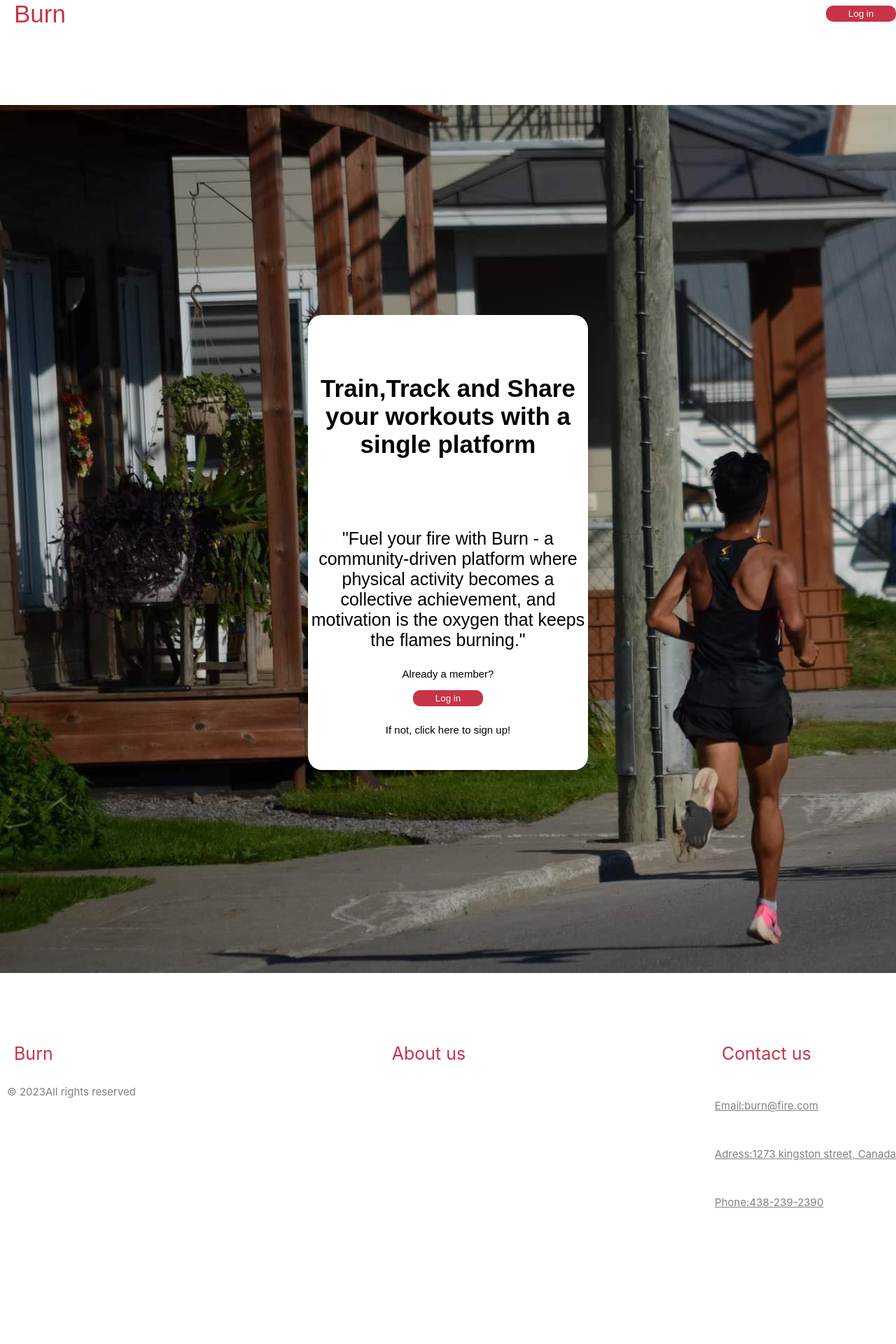
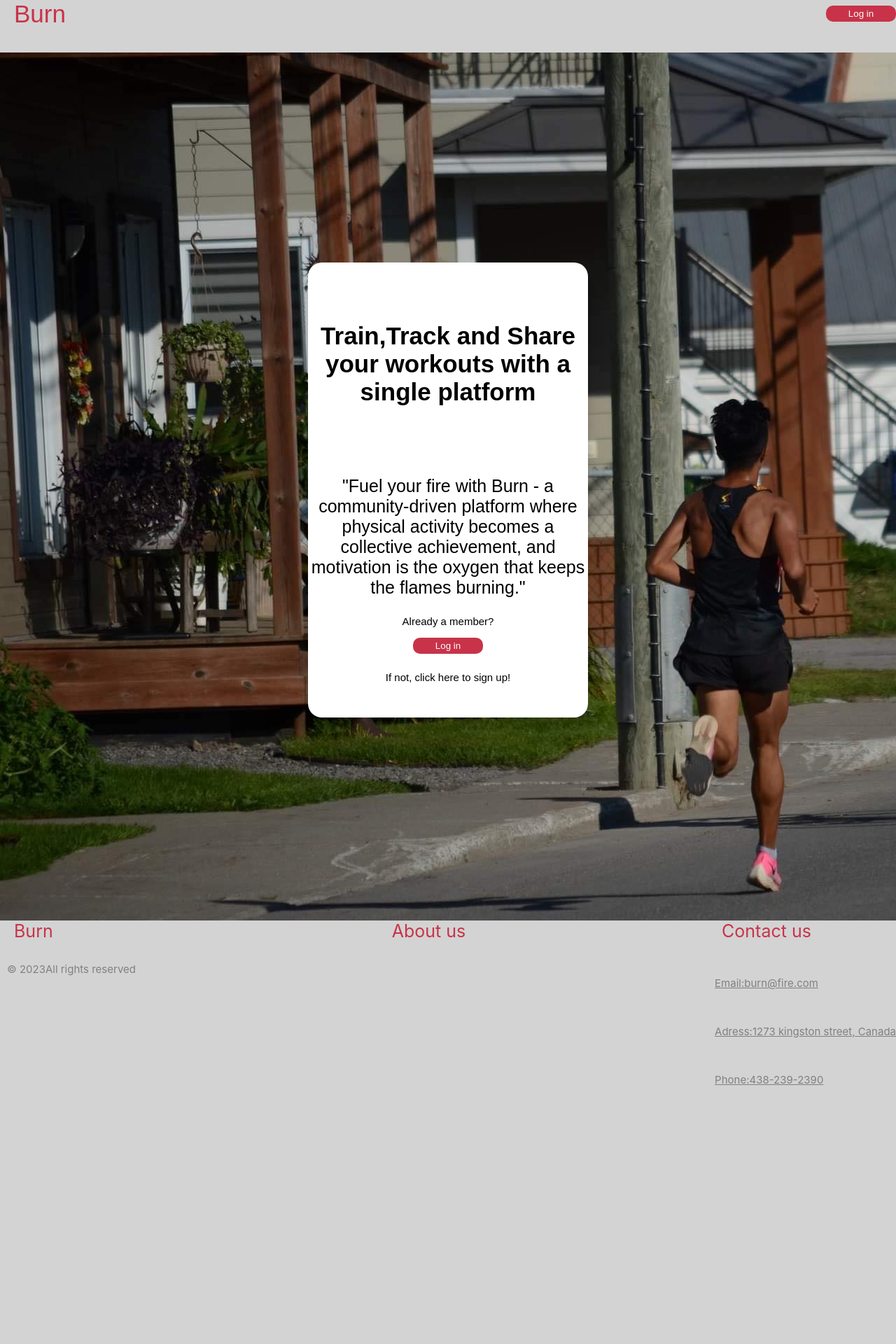
Before and after one commit to Doan111/Final-project, a React (Create React App) app in the folder frontend/: page / in a window 1280 px wide. Shown: the top 1920 px of the page at 70% size. Built offline with nearby package versions, Linux system fonts and the light colour scheme.

Commit message:
styling homepage

```diff
--- a/frontend/package.json
+++ b/frontend/package.json
@@ -10,6 +10,7 @@
     "@testing-library/user-event": "^13.5.0",
     "react": "^18.2.0",
     "react-dom": "^18.2.0",
+    "react-icons": "^4.8.0",
     "react-router-dom": "^6.9.0",
     "react-scripts": "5.0.1",
     "styled-component": "^2.8.0",
--- a/frontend/src/components/Footer.js
+++ b/frontend/src/components/Footer.js
@@ -57,7 +57,8 @@ const Foot = styled.footer`
 `;
 const FooterWrapper = styled.div`
   position: relative;
-  top: 200px;
+  top: 0px;
+  background-color: lightgray;
 `;
 
 export default Footer;
--- a/frontend/src/components/Header.js
+++ b/frontend/src/components/Header.js
@@ -3,6 +3,7 @@ import { Link } from "react-router-dom";
 import LogInButton from "./LogInButton";
 import LogOutButton from "./LogOutButton";
 import { useAuth0 } from "@auth0/auth0-react";
+import { FiPlusCircle } from "react-icons/fi";
 const Header = () => {
   const { isAuthenticated } = useAuth0();
   return (
@@ -11,15 +12,28 @@ const Header = () => {
         <Title>Burn</Title>
         <Nav>
           <NavLink>
-            {!isAuthenticated ? <LogInButton /> : <LogOutButton />}
+            {!isAuthenticated ? (
+              <LogInButton />
+            ) : (
+              <>
+                <Icon><FiPlusCircle /></Icon> <LogOutButton />
+              </>
+            )}
           </NavLink>
         </Nav>
       </Wrapper>
     </div>
   );
 };
-
-const NavLink = styled(Link)``;
+const Icon = styled.div`
+  margin:5px 25px 0px 0px;
+  padding-right:5px;
+  &:hover{
+    border-right:1px solid black
+  }
+`;
+const NavLink = styled(Link)`
+display:flex;`;
 
 const Nav = styled.nav`
   margin-top: 5px;
@@ -28,8 +42,8 @@ const Nav = styled.nav`
 
 const Wrapper = styled.div`
   z-index: 10;
-  background-color: white;
-  height: 50px;
+  background-color: lightgrey;
+  height: 75px;
   margin-top: 0;
   padding: 0;
   display: flex;
--- a/frontend/src/components/Homepage.js
+++ b/frontend/src/components/Homepage.js
@@ -88,7 +88,7 @@ const Container = styled.div`
   width: 100%;
   margin-top: 0;
   position: relative;
-  top: 100px;
+  top: 0px;
   /* z-index: -50; */
 `;
 
--- a/frontend/src/components/Profile.js
+++ b/frontend/src/components/Profile.js
@@ -24,17 +24,24 @@ const InfoContainer = styled.div`
   border: solid 2px black;
   width: 400px;
   height: 400px;
-
+  text-align: center;
   box-shadow: 0 2.8px 2.2px rgba(0, 0, 0, 0.02),
     0 6.7px 5.3px rgba(0, 0, 0, 0.028), 0 12.5px 10px rgba(0, 0, 0, 0.035),
     0 22.3px 17.9px rgba(0, 0, 0, 0.042), 0 41.8px 33.4px rgba(0, 0, 0, 0.05),
     0 100px 80px rgba(0, 0, 0, 0.07);
   border-radius: 10px;
-  border: solid 2px white;
+  border: solid 2px lightgrey;
   text-decoration: none;
 `;
 
-const Name = styled.div``;
-const Image = styled.img``;
+const Name = styled.div`
+font-size:20px;
+font-weight:bold;
+`;
+
+const Image = styled.img`
+border-radius: 50%;
+`;
 const Wrapper = styled.div``;
+
 export default Profile;
```
Also changed, not shown: 1 other file (tests, documents, lock files or other folders).
